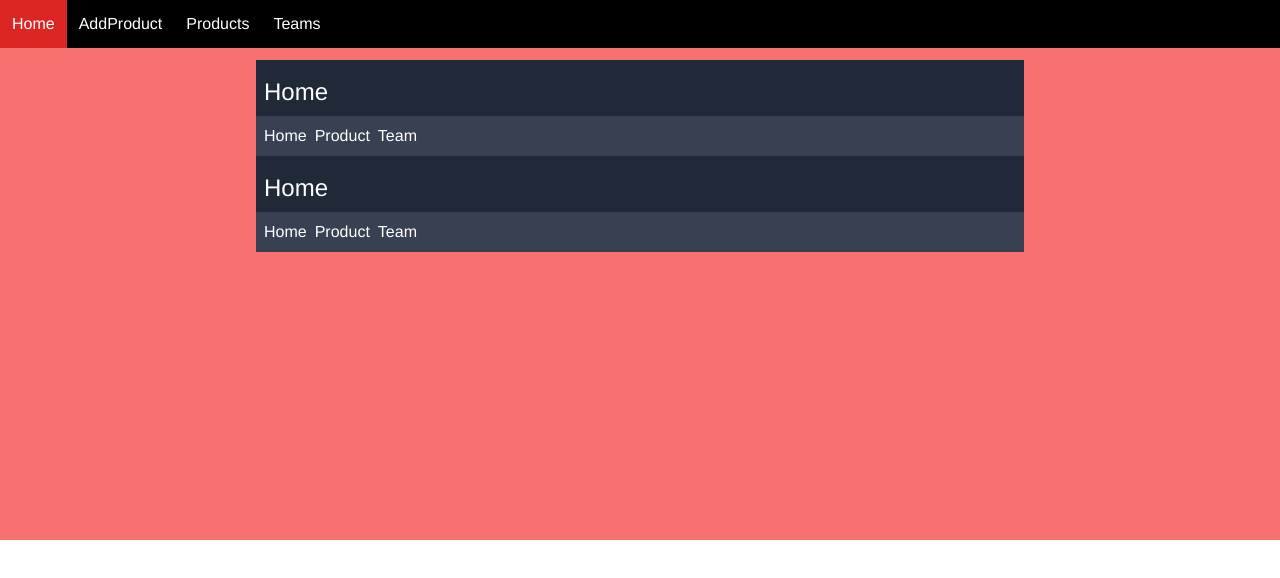
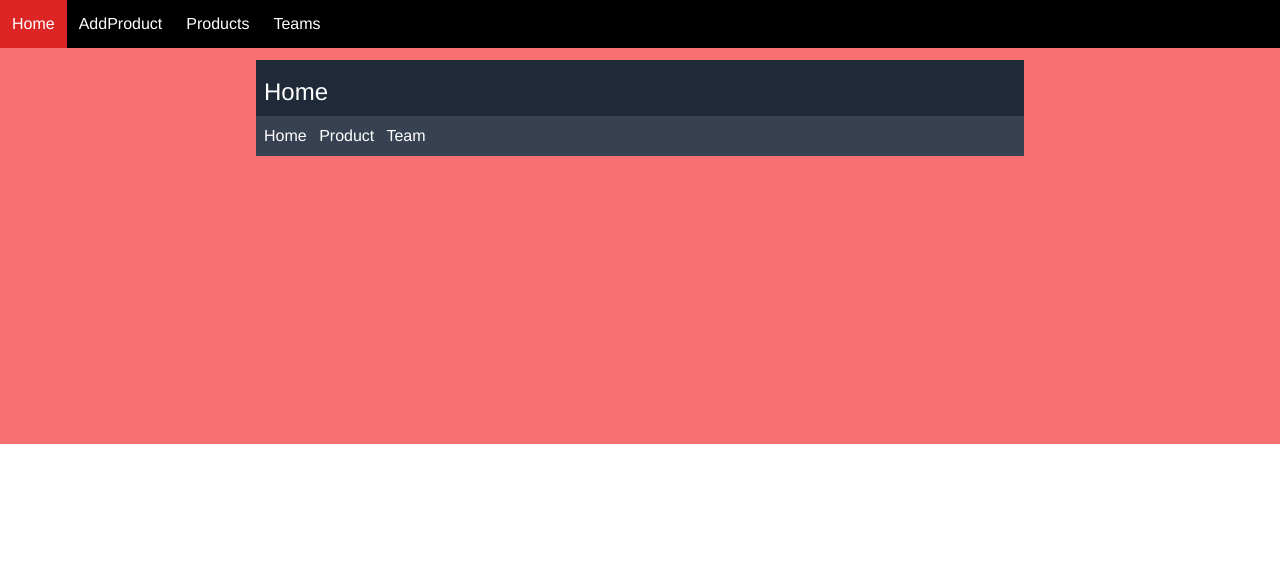
Before and after one commit to 36-37-58-INT221/FrontEnd, a Vue app: page / in a window 1280 px wide. Shown: the top 578 px of the page. Built offline with nearby package versions, Linux system fonts and the light colour scheme; data requests are answered from the project's data file.

Commit message:
[ADD] HomeBar

```diff
--- a/src/App.vue
+++ b/src/App.vue
@@ -18,9 +18,10 @@
 <div class="bg-red-400 pb-72 pt-6 -mt-6">
 
   <container>
-    <home ></home>
+    <home v-if="this.$route.path.indexOf('/Product/') == -1"></home>
 
   <router-view
+    v-if="this.$route.path !=='/' "
     :products="products"
     :productsUrl="productsUrl"
     :colors="colors"
--- a/src/components/Home.vue
+++ b/src/components/Home.vue
@@ -1,12 +1,47 @@
 <template>
-    <div class=" text-left text-white text-2xl py-4 pl-2  pb-2">Home</div>
+    <div class=" text-left text-white text-2xl py-4 pl-2  pb-2"><h1 v-if="this.$route.path != '/'">{{ title }}</h1><h1 v-else>Home</h1></div>
 
 
 
     <div class="bg-gray-700 text-left text-white py-2">
     <div class= "ml-2 hover:bg-red-500 hover:my-2   inline"> <router-link to="/">Home</router-link></div>
-    <div class="ml-2 hover:bg-red-500  inline">  <router-link to="/ProductList">Product</router-link></div>
-    <div class="ml-2 hover:bg-red-500 inline">  <router-link to="/Team">Team</router-link></div>
+    <div class="ml-2 hover:bg-red-500  inline" @click ="goProductList()"> Product</div>
+    <div class="ml-2 hover:bg-red-500 inline"  @click ="goTeam()">  Team</div>
     </div>
 
 </template>
+
+
+<script>
+    import router from '../router';
+export default {
+    data() {
+        return {
+            title : null,
+        }
+    },
+    methods: {
+
+        goProductList(){
+            this.title="Product List"
+            router.push("/ProductList")
+        },
+        goTeam(){
+            this.title="Team"
+            router.push("/Team")
+        }
+    },
+    mounted(){
+
+
+
+    }
+
+
+
+
+
+
+
+}
+</script>
```
